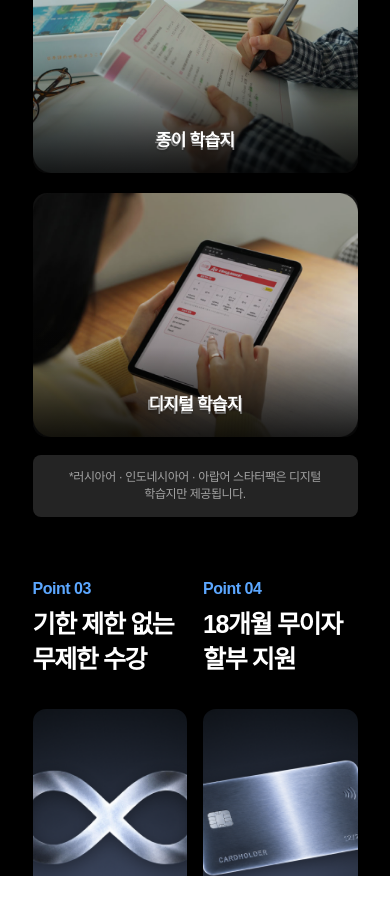
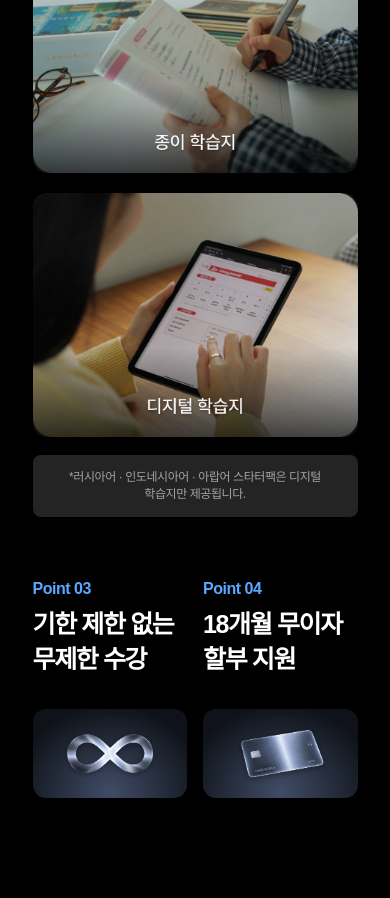
Before and after one commit to koo-2dub/studymini-all-lang-event, a Next.js app: page / in a window 390 px wide. Shown: the part 6160-7058 px from the top of the page. Before the commit the page ends 7036 px from the top, so only its background shows below. Built offline with nearby package versions, Linux system fonts and the light colour scheme.

Commit message:
Refine section 8 cards

```diff
--- a/src/app/Section8.tsx
+++ b/src/app/Section8.tsx
@@ -50,11 +50,9 @@ export default function Section8() {
           <div className="section8-study-cards">
             <article className="section8-study-card">
               <Image src="/assets/all-language/section8-paper.png" alt="종이 학습지" width={435} height={326} />
-              <span>종이 학습지</span>
             </article>
             <article className="section8-study-card">
               <Image src="/assets/all-language/section8-digital.png" alt="디지털 학습지" width={435} height={326} />
-              <span>디지털 학습지</span>
             </article>
           </div>
           <p className="section8-notice">*러시아어 · 인도네시아어 · 아랍어 스타터팩은 디지털 학습지만 제공됩니다.</p>
--- a/src/app/globals.css
+++ b/src/app/globals.css
@@ -729,33 +729,22 @@ body {
   background: #111;
 }
 
-.section8-study-card::after {
-  position: absolute;
-  inset: 0;
-  content: "";
-  background: linear-gradient(180deg, rgba(0, 0, 0, 0) 48%, rgba(0, 0, 0, 0.58) 100%);
-}
-
-.section8-study-card img,
-.section8-benefit-card img {
+.section8-study-card img {
   display: block;
   width: 100%;
   height: 100%;
   object-fit: cover;
 }
 
-.section8-study-card span {
-  position: absolute;
-  right: 0;
-  bottom: 29px;
-  left: 0;
-  z-index: 1;
-  color: #fff;
-  font-size: 22px;
-  font-weight: 600;
-  line-height: 1;
-  letter-spacing: -0.045em;
-  text-align: center;
+.section8-benefit-card {
+  padding-bottom: 34px;
+}
+
+.section8-benefit-card img {
+  display: block;
+  width: 92%;
+  height: auto;
+  object-fit: contain;
 }
 
 .section8-notice {
@@ -782,7 +771,7 @@ body {
 }
 
 .section8-benefit-card img {
-  margin-top: 60px;
+  margin: 60px auto 0;
   aspect-ratio: 435 / 253;
   overflow: hidden;
   border-radius: 24px;
@@ -843,11 +832,6 @@ body {
     border-radius: 16px;
   }
 
-  .section8-study-card span {
-    bottom: 23px;
-    font-size: 18px;
-  }
-
   .section8-notice {
     height: 44px;
     margin-top: 16px;
@@ -858,8 +842,13 @@ body {
     gap: 20px;
   }
 
+  .section8-benefit-card {
+    padding-bottom: 28px;
+  }
+
   .section8-benefit-card img {
     margin-top: 43px;
+    width: 94%;
   }
 }
 
@@ -921,11 +910,6 @@ body {
     border-radius: 14px;
   }
 
-  .section8-study-card span {
-    bottom: 24px;
-    font-size: 17px;
-  }
-
   .section8-notice {
     min-height: 62px;
     height: auto;
@@ -945,8 +929,13 @@ body {
     line-height: 1.42;
   }
 
+  .section8-benefit-card {
+    padding-bottom: 22px;
+  }
+
   .section8-benefit-card img {
     margin-top: 31px;
+    width: 100%;
     border-radius: 13px;
   }
 }
```
